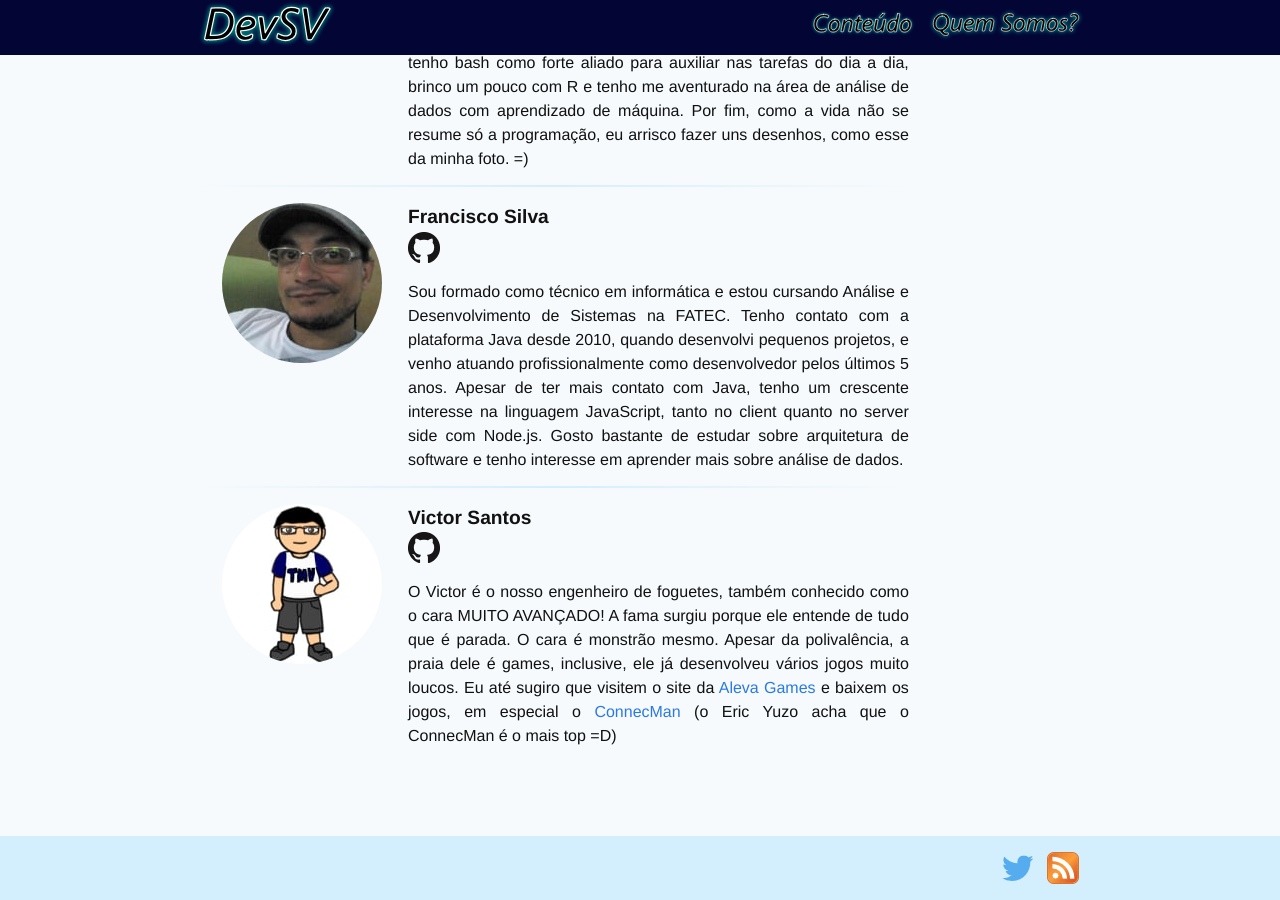
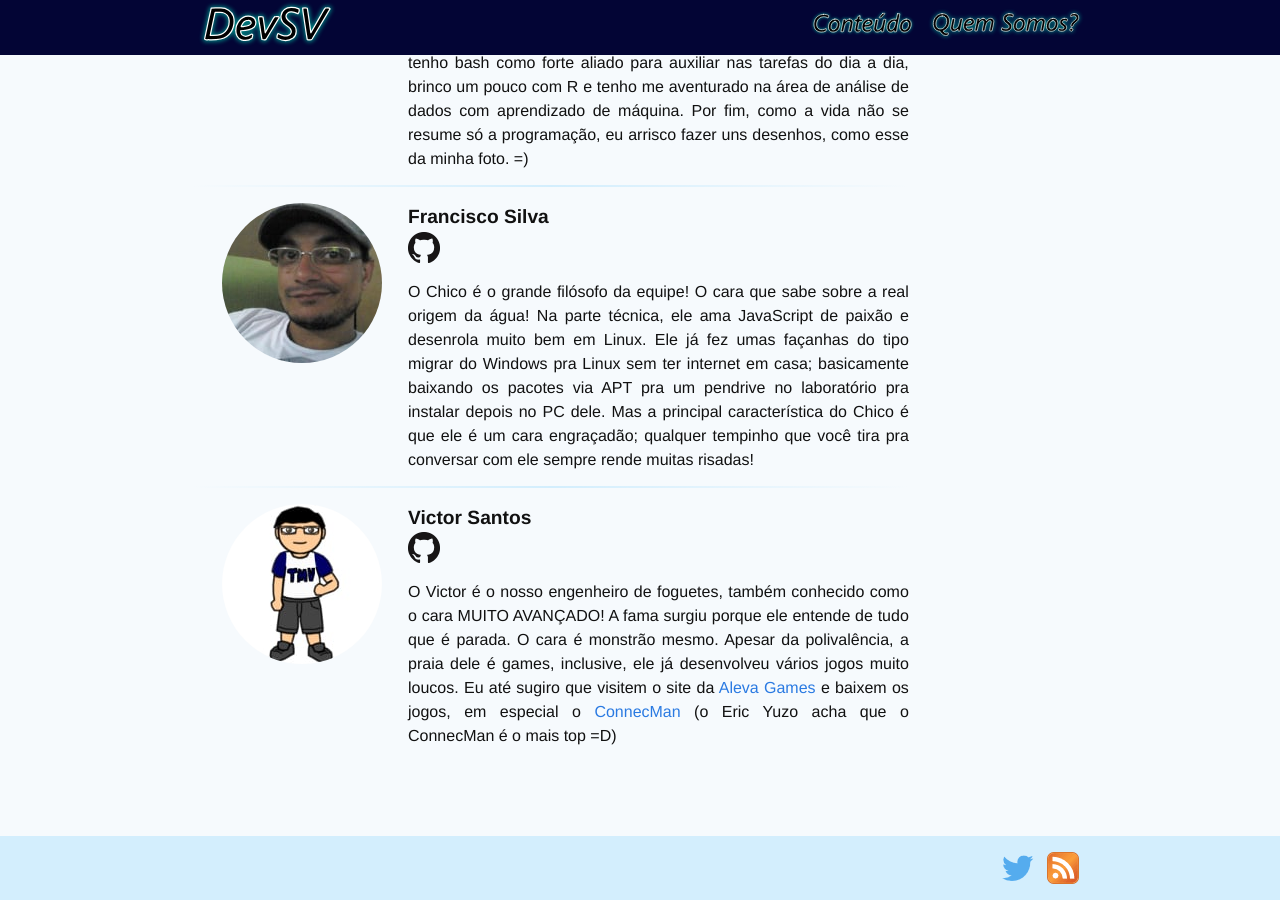
Before and after one commit to devsvbr/devsvbr.github.io, a Jekyll site: the page built from _pages/02-about.md, in a window 1280 px wide and 900 px high, scrolled down 864 px. Built offline with Jekyll 4.4.1, drawn with Linux system fonts in a browser that asks for light colours.

Commit message:
refatorando perfil sobre o Chico

```diff
--- a/_data/members.yml
+++ b/_data/members.yml
@@ -12,7 +12,7 @@
       class: "github"
       title: "GitHub"
   picture: "/img/members/chico.jpeg"
-  resume: "Sou formado como técnico em informática e estou cursando Análise e Desenvolvimento de Sistemas na FATEC. Tenho contato com a plataforma Java desde 2010, quando desenvolvi pequenos projetos, e venho atuando profissionalmente como desenvolvedor pelos últimos 5 anos. Apesar de ter mais contato com Java, tenho um crescente interesse na linguagem JavaScript, tanto no client quanto no server side com Node.js. Gosto bastante de estudar sobre arquitetura de software e tenho interesse em aprender mais sobre análise de dados."
+  resume: "O Chico é o grande filósofo da equipe! O cara que sabe sobre a real origem da água! Na parte técnica, ele ama JavaScript de paixão e desenrola muito bem em Linux. Ele já fez umas façanhas do tipo migrar do Windows pra Linux sem ter internet em casa; basicamente baixando os pacotes via APT pra um pendrive no laboratório pra instalar depois no PC dele. Mas a principal característica do Chico é que ele é um cara engraçadão; qualquer tempinho que você tira pra conversar com ele sempre rende muitas risadas!"
 
 - name: Victor Santos
   links:
```
